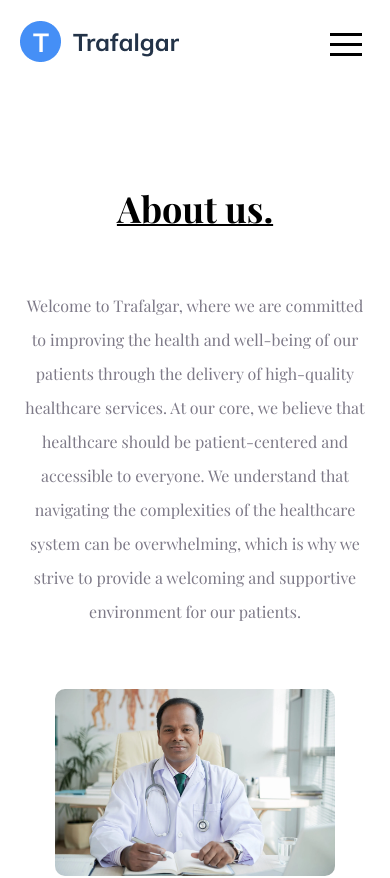
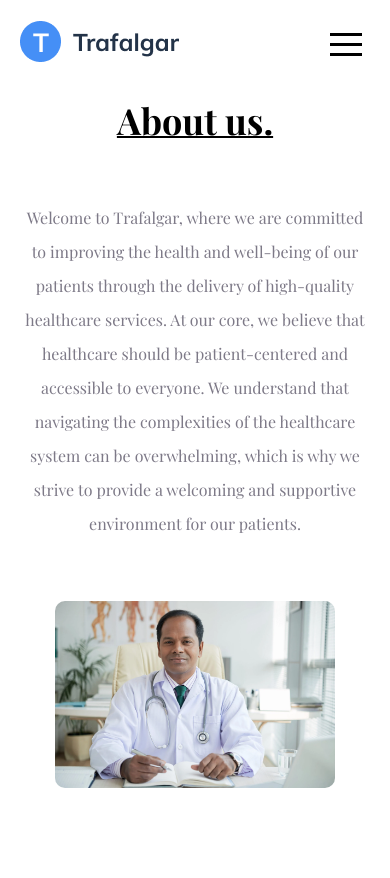
Before and after one commit to DanielCikora/Trafalgar-ReactJS-App, a React (Vite) app: page /AboutUs in a window 390 px wide. Shown: the top 878 px of the page. Built offline with nearby package versions, Linux system fonts and the light colour scheme; a web font is replaced by a local one.

Commit message:
Navigation ~ added position:fixed when scrolling down.

```diff
--- a/src/App.css
+++ b/src/App.css
@@ -471,14 +471,27 @@ body {
   }
 }
 @media only screen and (max-width: 992px) {
+  .nav {
+    position: absolute;
+    width: 100%;
+    top: 0;
+    left: 0;
+    right: 0;
+    z-index: 9999;
+    background-color: #fff;
+  }
+  .nav--fixed {
+    position: fixed;
+    outline: 1px solid #7d7987;
+  }
   .hamburger-react {
     display: flex;
   }
   .nav__ul {
     display: none;
-    height: 100dvh;
-    height: 100vh;
+    height: 0;
     overflow: hidden;
+    transition: max-height 0.3s ease;
   }
   .nav__ul--open {
     display: block;
@@ -489,7 +502,7 @@ body {
     background-color: #fff;
     padding: 0;
     z-index: 9999;
-    animation: slideDown 1s normal;
+    height: 100vh;
   }
   .nav__ul--open .nav__li {
     margin: 60px 0;
@@ -918,6 +931,12 @@ body {
   }
 }
 @media only screen and (max-width: 992px) {
+  .banner {
+    padding-top: 88px;
+  }
+  .banner-dots__image {
+    top: 88px;
+  }
   .banner-image__image {
     opacity: 40%;
     max-width: 60%;
@@ -1235,7 +1254,7 @@ body {
   }
 }
 .downloads {
-  padding: 20px 0;
+  padding: 86px 0;
 }
 
 .downloads__wrapper {
@@ -1325,6 +1344,11 @@ body {
     transform: translateX(-50%);
   }
 }
+.slider {
+  padding: 176px 0;
+  overflow-x: hidden;
+}
+
 .slider__content {
   height: 425px;
   max-width: 1120px;
@@ -1444,4 +1468,62 @@ body {
 
 .swiper-pagination-bullet-active {
   opacity: 1;
+}
+
+@media only screen and (max-width: 992px) {
+  .slider__content {
+    height: 100%;
+  }
+  .card-details {
+    flex-flow: column;
+  }
+  .card-details__image {
+    margin: 0;
+  }
+  .card-description__name {
+    padding: 10px 0;
+    margin: 0;
+    text-align: center;
+  }
+  .card-description__title {
+    padding-bottom: 10px;
+    text-align: center;
+  }
+  .review__paragraph {
+    text-align: center;
+    padding-bottom: 20px;
+  }
+  .slider__h2 {
+    font-size: 32px;
+  }
+}
+@media only screen and (max-width: 768px) {
+  .card-details {
+    padding: 0 20px;
+  }
+  .slider__h2 {
+    font-size: 30px;
+  }
+  .card-description__name {
+    font-size: 20px;
+  }
+  .card-description__title {
+    font-size: 18px;
+  }
+  .review__paragraph {
+    font-size: 16px;
+  }
+}
+@media only screen and (max-width: 600px) {
+  .swiper {
+    padding-top: 60px;
+  }
+  .slider__h2 {
+    padding: 40px 10px 0 10px;
+  }
+}
+@media only screen and (max-width: 450px) {
+  .slider__h2 {
+    font-size: 24px;
+  }
 }/*# sourceMappingURL=App.css.map */
--- a/src/components/Navigation.tsx
+++ b/src/components/Navigation.tsx
@@ -1,12 +1,28 @@
-import { useState } from 'react';
+import { useEffect, useState } from 'react';
 import { Twirl as Hamburger } from 'hamburger-react';
 import Logo from '../assets/images/trafalgar-logo__image.png';
 import { Link } from 'react-router-dom';
 function Navigation() {
   const [isOpen, setOpen] = useState(false);
+  const [isFixed, setIsFixed] = useState(false);
+
+  useEffect(() => {
+    const handleScroll = () => {
+      if (window.scrollY > 0) {
+        setIsFixed(true);
+      } else {
+        setIsFixed(false);
+      }
+    };
+    window.addEventListener('scroll', handleScroll);
+    return () => {
+      window.removeEventListener('scroll', handleScroll);
+    };
+  }, []);
+
   return (
     <header>
-      <nav className="nav">
+      <nav className={`nav ${isFixed ? 'nav--fixed' : ''}`}>
         <div className="wrapper">
           <div className="nav__content">
             <Link to="/">
--- a/src/partials/_banner.scss
+++ b/src/partials/_banner.scss
@@ -56,6 +56,12 @@
   }
 }
 @include Laptop {
+  .banner {
+    padding-top: 88px;
+  }
+  .banner-dots__image {
+    top: 88px;
+  }
   .banner-image__image {
     opacity: 40%;
     max-width: 60%;
--- a/src/partials/_downloads.scss
+++ b/src/partials/_downloads.scss
@@ -1,5 +1,5 @@
 .downloads {
-  padding: 20px 0;
+  padding: 86px 0;
 }
 .downloads__wrapper {
   display: flex;
--- a/src/partials/_navigation.scss
+++ b/src/partials/_navigation.scss
@@ -55,14 +55,27 @@
   }
 }
 @include Laptop {
+  .nav {
+    position: absolute;
+    width: 100%;
+    top: 0;
+    left: 0;
+    right: 0;
+    z-index: 9999;
+    background-color: $white;
+  }
+  .nav--fixed {
+    position: fixed;
+    outline: 1px solid $light-grey;
+  }
   .hamburger-react {
     display: flex;
   }
   .nav__ul {
     display: none;
-    height: 100dvh;
-    height: 100vh;
+    height: 0;
     overflow: hidden;
+    transition: max-height 0.3s ease;
   }
   .nav__ul--open {
     display: block;
@@ -73,7 +86,7 @@
     background-color: $white;
     padding: 0;
     z-index: 9999;
-    animation: slideDown 1s normal;
+    height: 100vh;
     .nav__li {
       margin: 60px 0;
       justify-content: center;
--- a/src/partials/_slider.scss
+++ b/src/partials/_slider.scss
@@ -1,3 +1,7 @@
+.slider {
+  padding: 176px 0;
+  overflow-x: hidden;
+}
 .slider__content {
   height: 425px;
   max-width: 1120px;
@@ -106,3 +110,61 @@
 .swiper-pagination-bullet-active {
   opacity: 1;
 }
+// Media Query
+@include Laptop {
+  .slider__content {
+    height: 100%;
+  }
+  .card-details {
+    flex-flow: column;
+  }
+  .card-details__image {
+    margin: 0;
+  }
+  .card-description__name {
+    padding: 10px 0;
+    margin: 0;
+    text-align: center;
+  }
+  .card-description__title {
+    padding-bottom: 10px;
+    text-align: center;
+  }
+  .review__paragraph {
+    text-align: center;
+    padding-bottom: 20px;
+  }
+  .slider__h2 {
+    font-size: 32px;
+  }
+}
+@include Tablet {
+  .card-details {
+    padding: 0 20px;
+  }
+  .slider__h2 {
+    font-size: 30px;
+  }
+  .card-description__name {
+    font-size: 20px;
+  }
+  .card-description__title {
+    font-size: 18px;
+  }
+  .review__paragraph {
+    font-size: 16px;
+  }
+}
+@include MobileL {
+  .swiper {
+    padding-top: 60px;
+  }
+  .slider__h2 {
+    padding: 40px 10px 0 10px;
+  }
+}
+@include Mobile {
+  .slider__h2 {
+    font-size: 24px;
+  }
+}
--- a/vite.config.ts
+++ b/vite.config.ts
@@ -5,7 +5,7 @@ import svgr from 'vite-plugin-svgr';
 // https://vitejs.dev/config/
 export default defineConfig({
   plugins: [svgr(), react()],
-  // server: {
-  //   host: true,
-  // },
+  server: {
+    host: true,
+  },
 });
```
Also changed, not shown: 1 other file (tests, documents, lock files or other folders).
